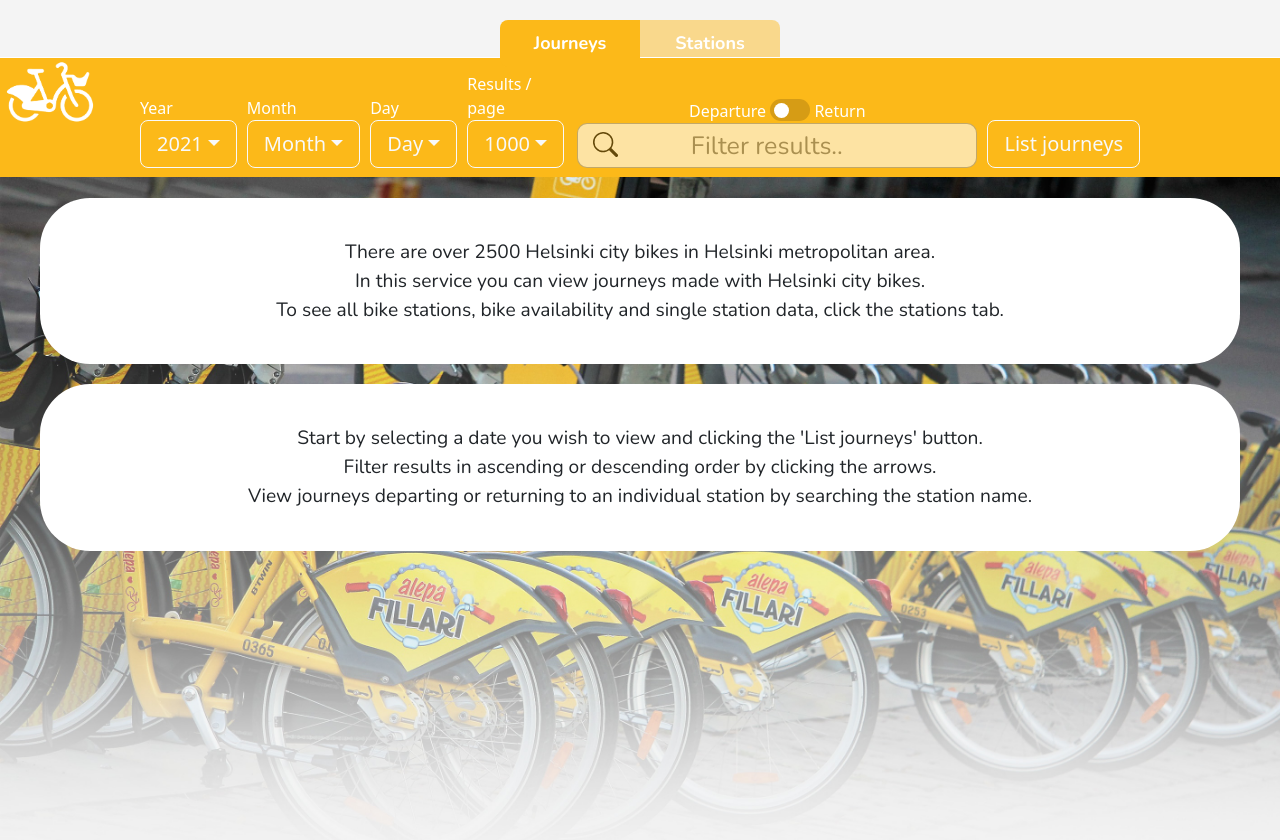
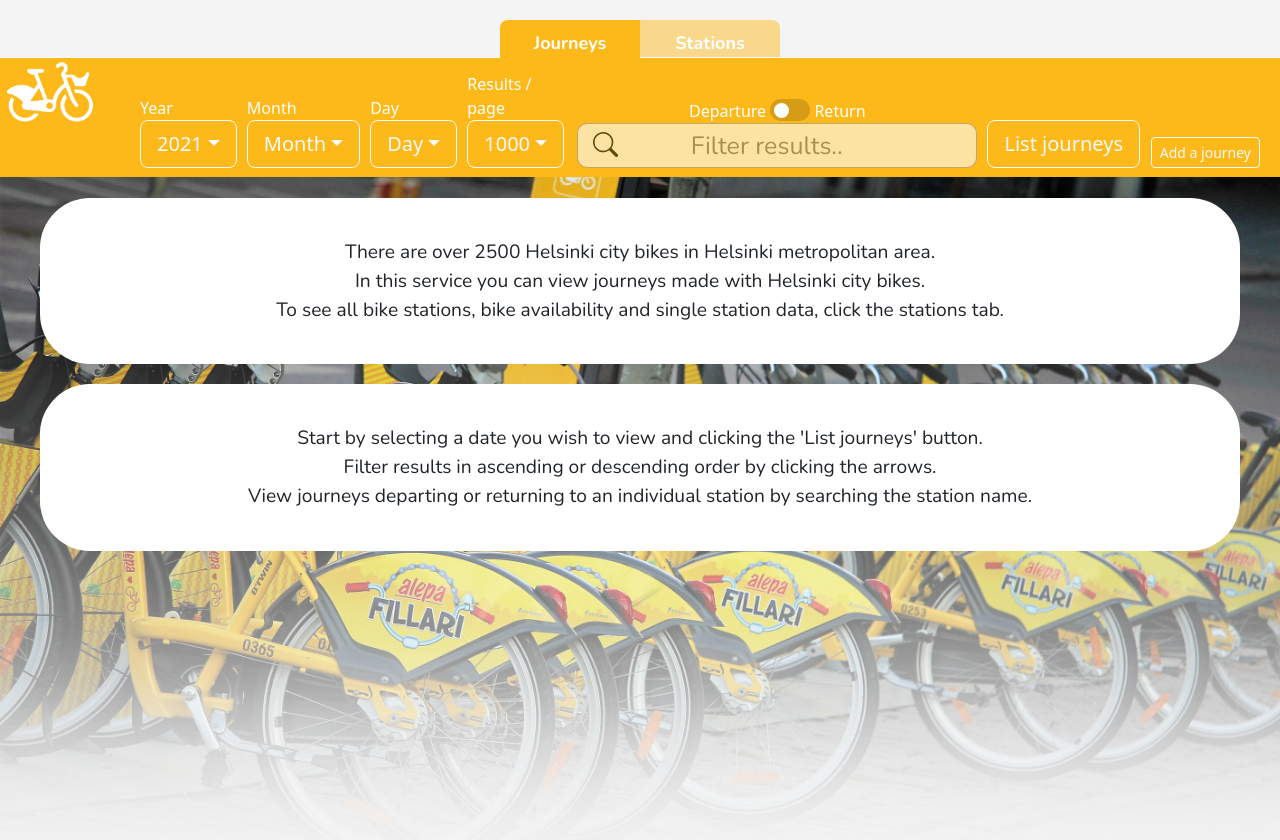
Before and after one commit to hosssu/Helsinki-city-bike-app, a React (Create React App) app: page / in a window 1280 px wide. Shown: the top 840 px of the page. Built offline with nearby package versions, Linux system fonts and the light colour scheme.

Commit message:
button for adding journeys and station

```diff
--- a/src/components/DateSelector.js
+++ b/src/components/DateSelector.js
@@ -59,6 +59,7 @@
 
 
         return (
+
             <div className="ListJourneys_outer">
                 <div className='dateselector'>
 
@@ -149,9 +150,16 @@
                     <div className='daterow_item_times'>
                         <img className='timesIcon' style={{ display: this.props.buttonShow }} src={timesIcon} alt='Clear search results' onClick={Reset} />
                     </div>
+                    </div>
 
-                </div>
-            </div >
+
+                    <div className='daterow_item_addjourney'>
+                        <Button size='sm'  variant="outline-light" id='basic-button'>Add a journey</Button>
+                    </div>
+                      </div>
+
+
+
 
 
 
--- a/src/components/ListStations.js
+++ b/src/components/ListStations.js
@@ -145,6 +145,7 @@
                             ChangeMonth={ChangeMonth}
                             load={this.state.load} />}
                 </div>
+
             </div>
         )
     }
--- a/src/components/StationSelector.js
+++ b/src/components/StationSelector.js
@@ -75,7 +75,9 @@
 
 
 
-
+                <div className='daterow_item_addjourney'>
+                        <Button size='sm'  variant="outline-light" id='basic-button'>Add a station</Button>
+                    </div>
             </div >
         )
     }
--- a/src/style.css
+++ b/src/style.css
@@ -101,10 +101,20 @@
     z-index: 2;
 }
 
-
 .daterow_item {
 
     display: flex;
+    flex-flow: column;
+    justify-content: flex-end;
+    align-items: flex-start;
+    z-index: 1;
+}
+
+.daterow_item_addjourney {
+
+    display: flex;
+    position: absolute;
+    right: 20px;
     flex-flow: column;
     justify-content: flex-end;
     align-items: flex-start;
@@ -146,6 +156,11 @@
     gap: 10px;
 }
 
+.selectBar_outer {
+    background-color: rgb(2, 45, 82);
+    width: 100vw;
+}
+
 .listSelector_right {
 
     position: relative;
@@ -156,15 +171,7 @@
     color: white;
 }
 
-.listSelector_left {
 
-    position: relative;
-    width: 100%;
-    display: flex;
-    flex-flow: column;
-    align-items: flex-start;
-    color: white;
-}
 
 .bikePic {
     position: absolute;
```
